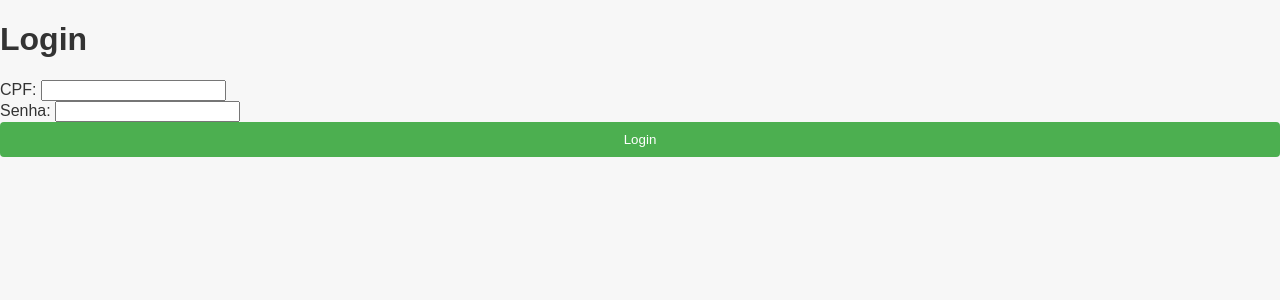
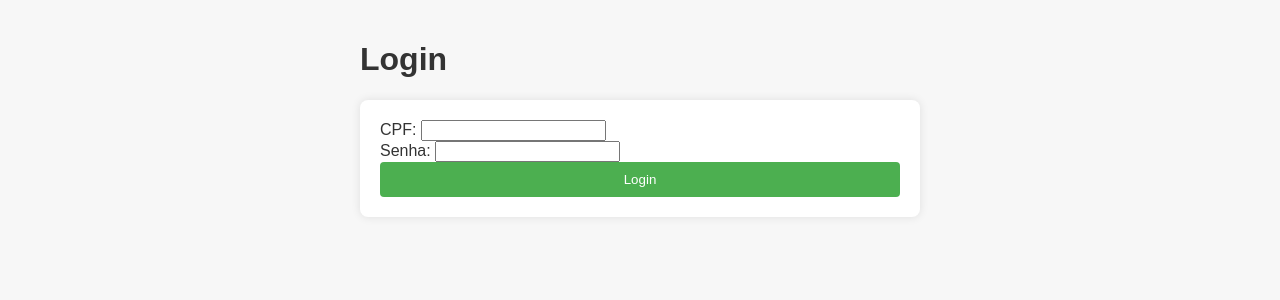
Before and after one commit to maxwelldeveloper7/vagas-creche, a Flask app: page /login in a window 1280 px wide. Shown: the top 300 px of the page. Run offline with Flask 3, Linux system fonts and the light colour scheme.

Commit message:
aplicando estilos

```diff
--- a/app/templates/index.html
+++ b/app/templates/index.html
@@ -7,9 +7,11 @@
     <title>Cadastro de Creches</title>
   </head>
   <body>
+    <div class="container">
     <h1>Bem-vindo ao Sistema de Cadastro de Creches</h1>
     <a href="{{ url_for('register') }}">Registrar</a>
     <a href="{{ url_for('login') }}">Login</a>
+    </div>
     <script src="{{ url_for('static', filename='js/script.js') }}"></script>
   </body>
 </html>
--- a/app/templates/login.html
+++ b/app/templates/login.html
@@ -7,14 +7,16 @@
     <title>Login</title>
   </head>
   <body>
+    <div class="container">
     <h1>Login</h1>
-    <form method="post">
+    <form method="post" class="form-container">
       <label for="cpf">CPF:</label>
       <input type="text" id="cpf" name="cpf" required><br>
       <label for="senha">Senha:</label>
       <input type="password" id="senha" name="senha" required><br>
       <button type="submit">Login</button>
     </form>
+    </div>
     <script src="{{ url_for('static', filename='js/script.js') }}"></script>
   </body>
 </html>
```
